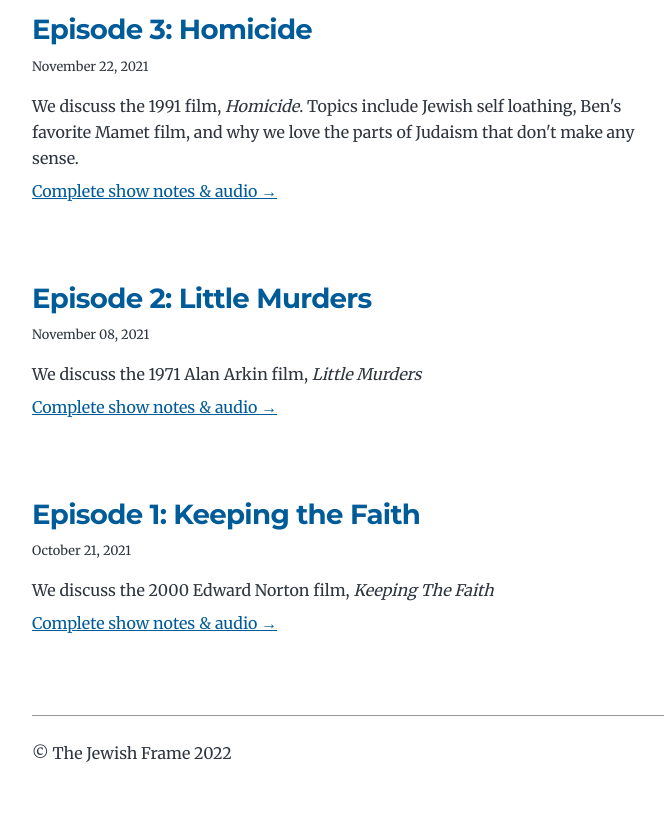
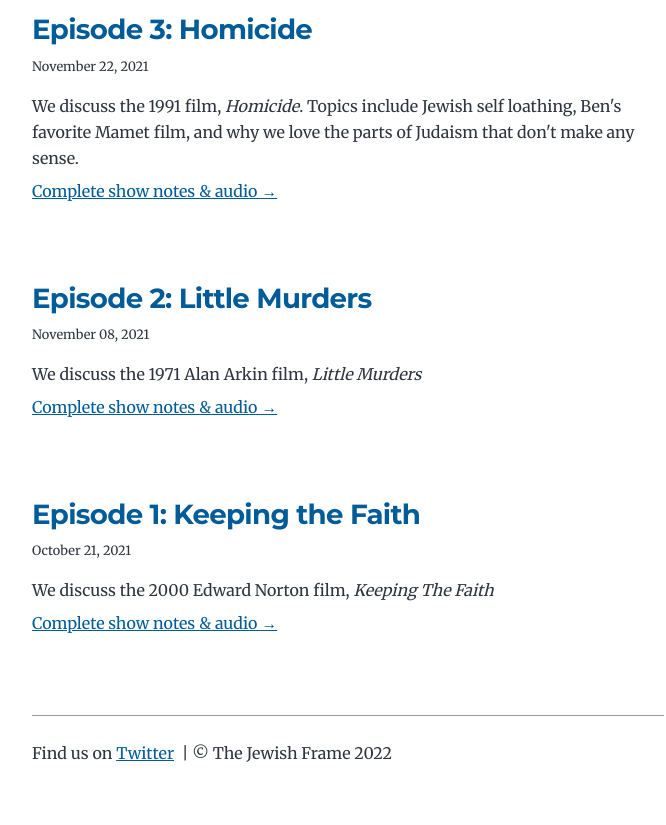
Before and after one commit to thechinnster/the-jewish-frame, a Gatsby site: page / in a window 1280 px wide. Shown: the part 1182-2007 px from the top of the page, without its empty margins (292-958 px from the left). Built offline with nearby package versions, Linux system fonts and the light colour scheme; Gatsby itself is replaced by a stand-in of ours.

Commit message:
Add twitter link

```diff
--- a/src/components/layout.js
+++ b/src/components/layout.js
@@ -25,8 +25,8 @@ const Layout = ({ location, title, children }) => {
       <header className="global-header">{header}</header>
       <main>{children}</main>
       <footer>
-        <p>© The Jewish Frame {new Date().getFullYear()}</p>
-
+        <p>Find us on <Link to="https://twitter.com/thejewishframe">Twitter</Link>&nbsp; |
+        © The Jewish Frame {new Date().getFullYear()}</p>
       </footer>
     </div>
   )
```
